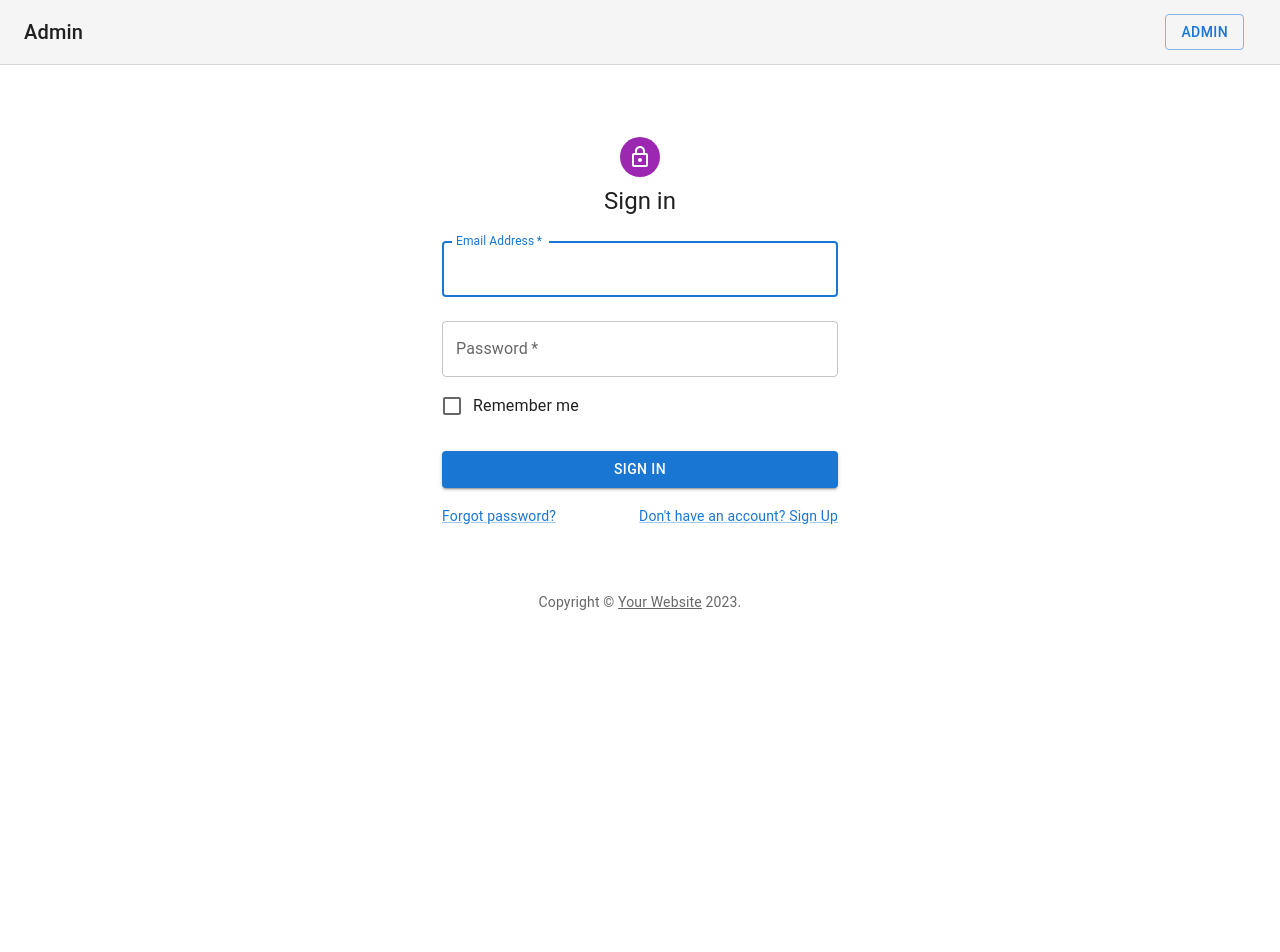
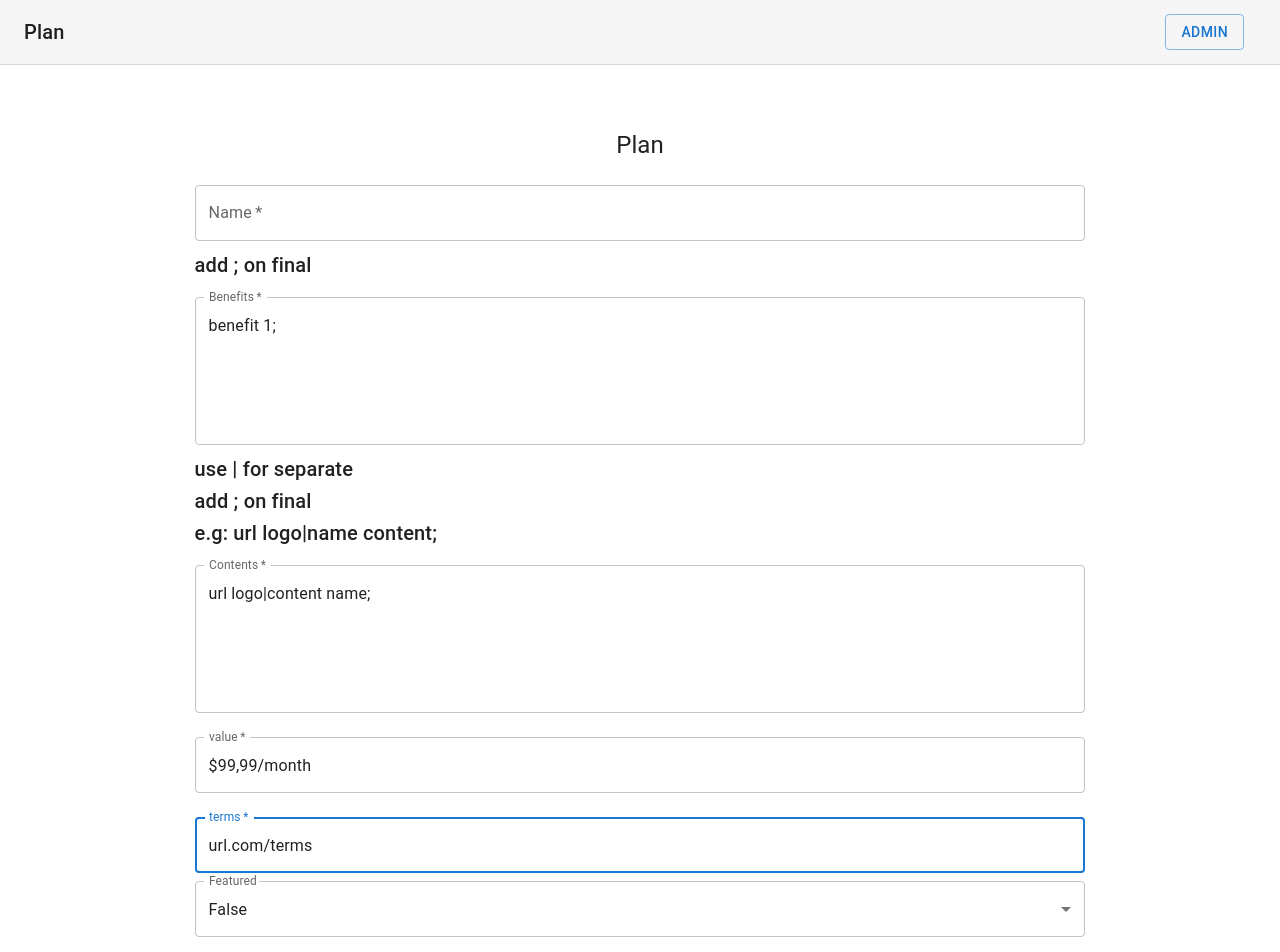
Before and after one commit to oismaelash/alaris-nextjs-ts-frontend, a Next.js app: page /plan in a window 1280 px wide. Shown: the top 952 px of the page. Before the commit the page ends 800 px from the top, so only its background shows below. Built offline with nearby package versions, Linux system fonts and the light colour scheme.

Commit message:
updated: plans: list, update and delete features works

```diff
--- a/package.json
+++ b/package.json
@@ -24,7 +24,6 @@
     "postcss": "8.4.23",
     "react": "18.2.0",
     "react-dom": "18.2.0",
-    "tailwindcss": "3.3.1",
     "typescript": "5.0.4"
   }
 }
--- a/postcss.config.js
+++ /dev/null
@@ -1,6 +0,0 @@
-module.exports = {
-  plugins: {
-    tailwindcss: {},
-    autoprefixer: {},
-  },
-}
--- a/src/components/OrderList.tsx
+++ b/src/components/OrderList.tsx
@@ -18,7 +18,7 @@ export default function Orders(props: any) {
   async function onHandleDelete(row: Order) {
     const isDelete = window.confirm('You really about this');
 
-    if(isDelete){
+    if (isDelete) {
       await api.delete<Array<Order>>(`order?id=${row.id}`)
       window.location.reload()
     }
@@ -50,7 +50,7 @@ export default function Orders(props: any) {
                 <Button variant="outlined" sx={{ my: 1, mx: 1.5 }} onClick={() => onHandleUpdate(row)}>
                   Update
                 </Button>
-              <Button color='error' variant="outlined" sx={{ my: 1, mx: 1.5 }}  onClick={() => onHandleDelete(row)}>
+                <Button color='error' variant="outlined" sx={{ my: 1, mx: 1.5 }} onClick={() => onHandleDelete(row)}>
                   Delete
                 </Button>
               </TableCell>
--- a/src/pages/_app.tsx
+++ b/src/pages/_app.tsx
@@ -1,4 +1,3 @@
-import '@/styles/globals.css'
 import type { AppProps } from 'next/app'
 
 export default function App({ Component, pageProps }: AppProps) {
--- a/src/pages/admin.tsx
+++ b/src/pages/admin.tsx
@@ -4,102 +4,31 @@ import Button from '@mui/material/Button';
 import CssBaseline from '@mui/material/CssBaseline';
 import Toolbar from '@mui/material/Toolbar';
 import Typography from '@mui/material/Typography';
-import Link from '@mui/material/Link';
 import GlobalStyles from '@mui/material/GlobalStyles';
 import Container from '@mui/material/Container';
 import Orders from '@/components/OrderList';
 import Plans from '@/components/PlanList';
 import api from '@/services/api';
-import { Order } from '@/types';
-
-function Copyright(props: any) {
-  return (
-    <Typography variant="body2" color="text.secondary" align="center" {...props}>
-      {'Copyright © '}
-      <Link color="inherit" href="https://mui.com/">
-        Your Website
-      </Link>{' '}
-      {new Date().getFullYear()}
-      {'.'}
-    </Typography>
-  );
-}
-
-const tiers = [
-  {
-    title: 'Free',
-    price: '0',
-    description: [
-      '10 users included',
-      '2 GB of storage',
-      'Help center access',
-      'Email support',
-    ],
-    buttonText: 'Sign up for free',
-    buttonVariant: 'outlined',
-  },
-  {
-    title: 'Pro',
-    subheader: 'Most popular',
-    price: '15',
-    description: [
-      '20 users included',
-      '10 GB of storage',
-      'Help center access',
-      'Priority email support',
-    ],
-    buttonText: 'Get started',
-    buttonVariant: 'contained',
-  },
-  {
-    title: 'Enterprise',
-    price: '30',
-    description: [
-      '50 users included',
-      '30 GB of storage',
-      'Help center access',
-      'Phone & email support',
-    ],
-    buttonText: 'Contact us',
-    buttonVariant: 'outlined',
-  },
-];
-const footers = [
-  {
-    title: 'Company',
-    description: ['Team', 'History', 'Contact us', 'Locations'],
-  },
-  {
-    title: 'Features',
-    description: [
-      'Cool stuff',
-      'Random feature',
-      'Team feature',
-      'Developer stuff',
-      'Another one',
-    ],
-  },
-  {
-    title: 'Resources',
-    description: ['Resource', 'Resource name', 'Another resource', 'Final resource'],
-  },
-  {
-    title: 'Legal',
-    description: ['Privacy policy', 'Terms of use'],
-  },
-];
+import { Order, Plan } from '@/types';
 
 function Admin() {
 
   const [orders, setOrders] = React.useState<Array<Order>>([])
+  const [plans, setPlans] = React.useState<Array<Plan>>([])
 
   React.useEffect(() => {
     getOrderData()
+    getPlanData()
   }, [])
 
   async function getOrderData(){
     const response = (await api.get<Array<Order>>('order')).data
     setOrders(response)
+  }
+
+  async function getPlanData(){
+    const response = (await api.get<Array<Plan>>('plan')).data
+    setPlans(response)
   }
 
   return (
@@ -126,7 +55,7 @@ function Admin() {
       </AppBar>
       {/* Hero unit */}
       <Container disableGutters maxWidth="xl" component="main" sx={{ pt: 8, pb: 6 }}>
-        <Plans title="Plans" />
+        <Plans title="Plans" rows={plans} />
       </Container>
       <Container disableGutters maxWidth="xl" component="main" sx={{ pt: 8, pb: 6 }}>
         <Orders title="Orders" rows={orders} />
--- a/src/pages/order.tsx
+++ b/src/pages/order.tsx
@@ -17,11 +17,12 @@ import { Order } from '@/types';
 const theme = createTheme();
 
 export default function Order() {
+  const [loading, setLoading] = React.useState(true);
   const [status, setStatus] = React.useState('IN PROGRESS');
   const [order, setOrder] = React.useState<Order>({
     name: '',
     email: '',
-    id: 0,
+    id: '',
     phone: '',
     status: ''
   })
@@ -49,12 +50,13 @@ export default function Order() {
 
   async function getData(id: string) {
     const response = (await api.get<Array<Order>>('order')).data
-    const orderResponse: Order = response.filter(order => order.id.toString() === id)[0]
+    const orderResponse: Order = response.filter(order => order.id == id)[0]
     setOrder(orderResponse)
     setStatus(orderResponse.status)
+    setLoading(false)
   }
 
-  if(!order?.id){
+  if(loading){
     return (
       <h1>Loading...</h1>
     )
@@ -70,14 +72,14 @@ export default function Order() {
       >
         <Toolbar sx={{ flexWrap: 'wrap' }}>
           <Typography variant="h6" color="inherit" noWrap sx={{ flexGrow: 1 }}>
-            Admin
+            Order
           </Typography>
           <Button href="/admin" variant="outlined" sx={{ my: 1, mx: 1.5 }}>
             Admin
           </Button>
         </Toolbar>
       </AppBar>
-      <Container component="main" maxWidth="xs">
+      <Container component="main" maxWidth="xl">
         <CssBaseline />
 
         <Box
@@ -138,7 +140,7 @@ export default function Order() {
               value={order.phone}
             />
             <FormControl fullWidth>
-              <InputLabel id="status">Age</InputLabel>
+              <InputLabel id="status">Status</InputLabel>
               <Select
                 labelId="status"
                 id="status"
--- a/src/pages/plan.tsx
+++ b/src/pages/plan.tsx
@@ -1,44 +1,88 @@
 import * as React from 'react';
-import Avatar from '@mui/material/Avatar';
 import Button from '@mui/material/Button';
 import CssBaseline from '@mui/material/CssBaseline';
 import TextField from '@mui/material/TextField';
-import FormControlLabel from '@mui/material/FormControlLabel';
-import Checkbox from '@mui/material/Checkbox';
-import Link from '@mui/material/Link';
-import Grid from '@mui/material/Grid';
 import Box from '@mui/material/Box';
-import LockOutlinedIcon from '@mui/icons-material/LockOutlined';
 import Typography from '@mui/material/Typography';
 import Container from '@mui/material/Container';
 import { createTheme, ThemeProvider } from '@mui/material/styles';
 import AppBar from '@mui/material/AppBar';
 import Toolbar from '@mui/material/Toolbar';
-
-function Copyright(props: any) {
-  return (
-    <Typography variant="body2" color="text.secondary" align="center" {...props}>
-      {'Copyright © '}
-      <Link color="inherit" href="https://mui.com/">
-        Your Website
-      </Link>{' '}
-      {new Date().getFullYear()}
-      {'.'}
-    </Typography>
-  );
-}
-
+import InputLabel from '@mui/material/InputLabel';
+import MenuItem from '@mui/material/MenuItem';
+import FormControl from '@mui/material/FormControl';
+import Select, { SelectChangeEvent } from '@mui/material/Select';
+import api from '@/services/api';
+import { Plan } from '@/types';
 const theme = createTheme();
 
-export default function SignIn() {
-  const handleSubmit = (event: React.FormEvent<HTMLFormElement>) => {
-    event.preventDefault();
-    const data = new FormData(event.currentTarget);
-    console.log({
-      email: data.get('email'),
-      password: data.get('password'),
-    });
+export default function Plan() {
+  const [loading, setLoading] = React.useState(true);
+  const [id, setId] = React.useState('');
+  const [benefits, setBenefits] = React.useState('benefit 1;');
+  const [contents, setContents] = React.useState('url logo|content name;');
+  const [featured, setFeatured] = React.useState('0');
+  const [name, setName] = React.useState('');
+  const [terms, setTerms] = React.useState('url.com/terms');
+  const [value, setValue] = React.useState('$99,99/month');
+
+  React.useEffect(() => {
+    var url = new URL(window.location.href);
+    var id = url.searchParams.get("id");
+
+    if (id) {
+      getData(id)
+    } else {
+      setLoading(false)
+    }
+  }, [])
+
+  async function handleCreate() {
+    const payload: Plan = {
+      id,
+      benefits,
+      contents,
+      featured,
+      name,
+      terms,
+      value
+    }
+    await api.post(`plan`, payload)
+    window.location.href = '/admin'
   };
+
+  async function handleUpdate() {
+    const payload: Plan = {
+      id,
+      benefits,
+      contents,
+      featured,
+      name,
+      terms,
+      value
+    }
+    await api.put(`plan?id=${id}`, payload)
+    window.location.href = '/admin'
+  };
+
+  async function getData(id: string) {
+    const response = (await api.get<Array<Plan>>('plan')).data
+    const planResponse: Plan = response.filter(plan => plan.id == id)[0]
+    setId(id)
+    setBenefits(planResponse.benefits)
+    setContents(planResponse.contents)
+    setFeatured(planResponse.featured)
+    setName(planResponse.name)
+    setTerms(planResponse.terms)
+    setValue(planResponse.value)
+    setLoading(false)
+  }
+
+  if(loading){
+    return (
+      <h1>Loading...</h1>
+    )
+  }
 
   return (
     <ThemeProvider theme={theme}>
@@ -50,14 +94,14 @@ export default function SignIn() {
       >
         <Toolbar sx={{ flexWrap: 'wrap' }}>
           <Typography variant="h6" color="inherit" noWrap sx={{ flexGrow: 1 }}>
-            Admin
+            Plan
           </Typography>
           <Button href="/admin" variant="outlined" sx={{ my: 1, mx: 1.5 }}>
             Admin
           </Button>
         </Toolbar>
       </AppBar>
-      <Container component="main" maxWidth="xs">
+      <Container component="main" maxWidth="xl">
         <CssBaseline />
 
         <Box
@@ -68,60 +112,129 @@ export default function SignIn() {
             alignItems: 'center',
           }}
         >
-          <Avatar sx={{ m: 1, bgcolor: 'secondary.main' }}>
-            <LockOutlinedIcon />
-          </Avatar>
           <Typography component="h1" variant="h5">
-            Sign in
+            Plan
           </Typography>
-          <Box component="form" onSubmit={handleSubmit} noValidate sx={{ mt: 1 }}>
+          <Box component="form" onSubmit={handleUpdate} noValidate sx={{ mt: 1 }}>
+            {id !== '' && (
+              <TextField
+                margin="normal"
+                required
+                fullWidth
+                id="id"
+                label="Id"
+                name="id"
+                autoFocus
+                disabled={id !== ''}
+                value={id}
+              />
+            )}
             <TextField
               margin="normal"
               required
               fullWidth
-              id="email"
-              label="Email Address"
-              name="email"
-              autoComplete="email"
+              id="name"
+              label="Name"
+              name="name"
               autoFocus
+              value={name}
+              onChange={e => setName(e.target.value)}
             />
+            <Typography variant="h6" component="h6">
+              add ; on final
+            </Typography>
             <TextField
               margin="normal"
               required
               fullWidth
-              name="password"
-              label="Password"
-              type="password"
-              id="password"
-              autoComplete="current-password"
+              label="Benefits"
+              name="benefits"
+              autoFocus
+              multiline
+              rows={5}
+              value={benefits}
+              onChange={e => setBenefits(e.target.value)}
             />
-            <FormControlLabel
-              control={<Checkbox value="remember" color="primary" />}
-              label="Remember me"
+            <Typography variant="h6" component="h6">
+              use | for separate
+            </Typography>
+             <Typography variant="h6" component="h6">
+              add ; on final
+            </Typography>
+             <Typography variant="h6" component="h6">
+              e.g: url logo|name content;
+            </Typography>
+            <TextField
+              margin="normal"
+              required
+              fullWidth
+              id="contents"
+              label="Contents"
+              name="contents"
+              autoFocus
+              multiline
+              rows={5}
+              value={contents}
+              onChange={e => setContents(e.target.value)}
             />
-            <Button
-              type="submit"
+              <TextField
+              margin="normal"
+              required
               fullWidth
-              variant="contained"
-              sx={{ mt: 3, mb: 2 }}
-            >
-              Sign In
-            </Button>
-            <Grid container>
-              <Grid item xs>
-                <Link href="#" variant="body2">
-                  Forgot password?
-                </Link>
-              </Grid>
-              <Grid item>
-                <Link href="#" variant="body2">
-                  {"Don't have an account? Sign Up"}
-                </Link>
-              </Grid>
-            </Grid>
+              id="value"
+              label="value"
+              name="value"
+              autoFocus
+              value={value}
+              onChange={e => setValue(e.target.value)}
+            />
+              <TextField
+              margin="normal"
+              required
+              fullWidth
+              id="terms"
+              label="terms"
+              name="terms"
+              autoFocus
+              value={terms}
+              onChange={e => setTerms(e.target.value)}
+            />
+            <FormControl fullWidth>
+              <InputLabel id="featured">Featured</InputLabel>
+              <Select
+                labelId="featured"
+                id="featured"
+                value={featured}
+                label="featured"
+                onChange={e => setFeatured(e.target.value)}
+              >
+                <MenuItem value="0">False</MenuItem>
+                <MenuItem value="1">True</MenuItem>
+              </Select>
+            </FormControl>
+            {id == '' && (
+              <Button
+                onClick={handleCreate}
+                fullWidth
+                variant="contained"
+                sx={{ mt: 3, mb: 2 }}
+              >
+                Create
+              </Button>
+            )}
+
+            {id != '' && (
+              <Button
+                onClick={handleUpdate}
+                fullWidth
+                variant="contained"
+                sx={{ mt: 3, mb: 2 }}
+                >
+                Update
+              </Button>
+            )}
           </Box>
         </Box>
-        <Copyright sx={{ mt: 8, mb: 4 }} />
       </Container>
     </ThemeProvider>
   );
--- a/src/types/index.ts
+++ b/src/types/index.ts
@@ -1,6 +1,6 @@
 export type Order = {
     email: string
-    id: number
+    id: string
     name: string
     phone: string
     status: string
@@ -9,8 +9,8 @@ export type Order = {
 export type Plan = {
     benefits: string
     contents: string
-    featured: number
-    id: number
+    featured: string
+    id: string
     name: string
     terms: string
     value: string
--- a/tailwind.config.js
+++ /dev/null
@@ -1,18 +0,0 @@
-/** @type {import('tailwindcss').Config} */
-module.exports = {
-  content: [
-    './src/pages/**/*.{js,ts,jsx,tsx}',
-    './src/components/**/*.{js,ts,jsx,tsx}',
-    './src/app/**/*.{js,ts,jsx,tsx}',
-  ],
-  theme: {
-    extend: {
-      backgroundImage: {
-        'gradient-radial': 'radial-gradient(var(--tw-gradient-stops))',
-        'gradient-conic':
-          'conic-gradient(from 180deg at 50% 50%, var(--tw-gradient-stops))',
-      },
-    },
-  },
-  plugins: [],
-}
```
Also changed, not shown: src/components/PlanList.tsx (+26 -57 lines), 1 other file (tests, documents, lock files or other folders). Lines whose indentation alone changed are shown as unchanged.
